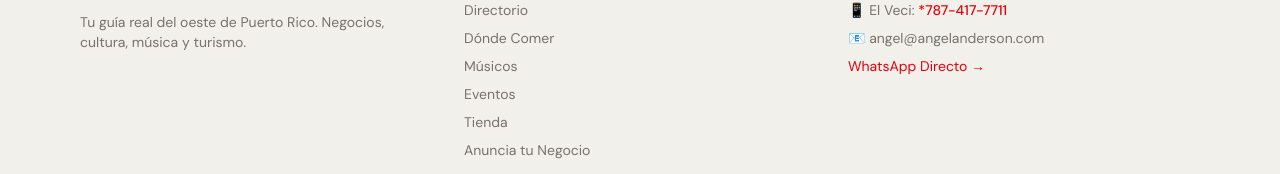
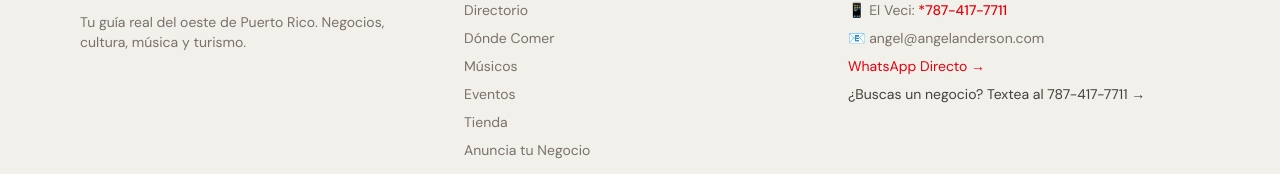
Before and after one commit to AngelAnderson/paloeste, a Next.js app: page / in a window 1280 px wide. Shown: the part 2694-2868 px from the top of the page. Built offline with nearby package versions, Linux system fonts and the light colour scheme; no server answers; the database is empty.

Commit message:
Add SMS retention CTA to footer
Co-Authored-By: Claude Sonnet 4.6 <noreply@anthropic.com>

```diff
--- a/src/app/layout.tsx
+++ b/src/app/layout.tsx
@@ -35,13 +35,11 @@ export const metadata: Metadata = {
     type: "website",
     locale: "es_PR",
     siteName: SITE_NAME,
-    images: [{ url: "/og-image.svg", width: 1200, height: 630, alt: "Pal' Oeste — El directorio del oeste de Puerto Rico" }],
   },
   twitter: {
     card: "summary_large_image",
     title: "Pal' Oeste — Lo Mejor del Oeste de Puerto Rico",
     description: "Tu guía real del oeste de Puerto Rico. Negocios, cultura, música y turismo.",
-    images: ["/og-image.svg"],
   },
 };
 
@@ -119,6 +117,9 @@ function Footer() {
             <Link href={CONTACT_WHATSAPP} target="_blank" className="block text-red-600 hover:text-red-700">
               WhatsApp Directo →
             </Link>
+            <a href="sms:7874177711?body=HOLA" className="block text-stone-700 hover:text-red-600 transition-colors">
+              ¿Buscas un negocio? Textea al 787-417-7711 →
+            </a>
           </div>
         </div>
       </div>
```
